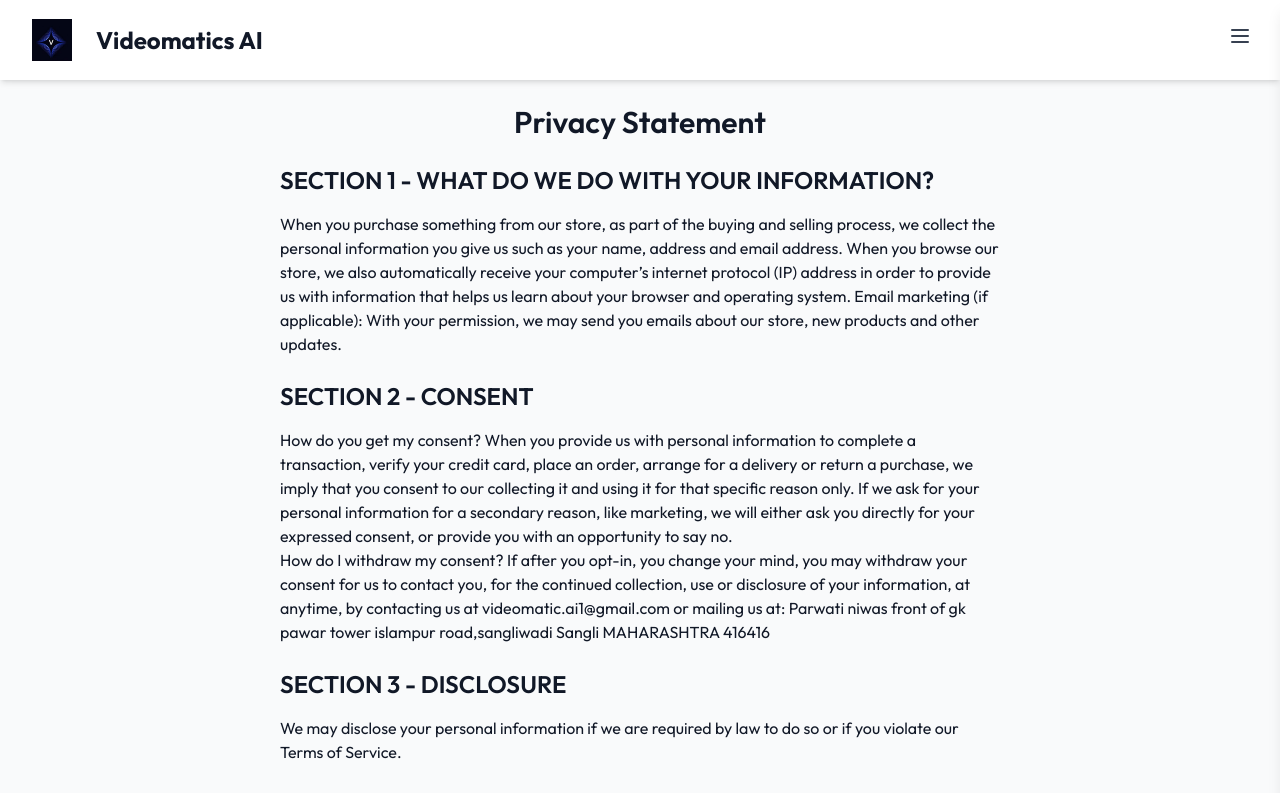
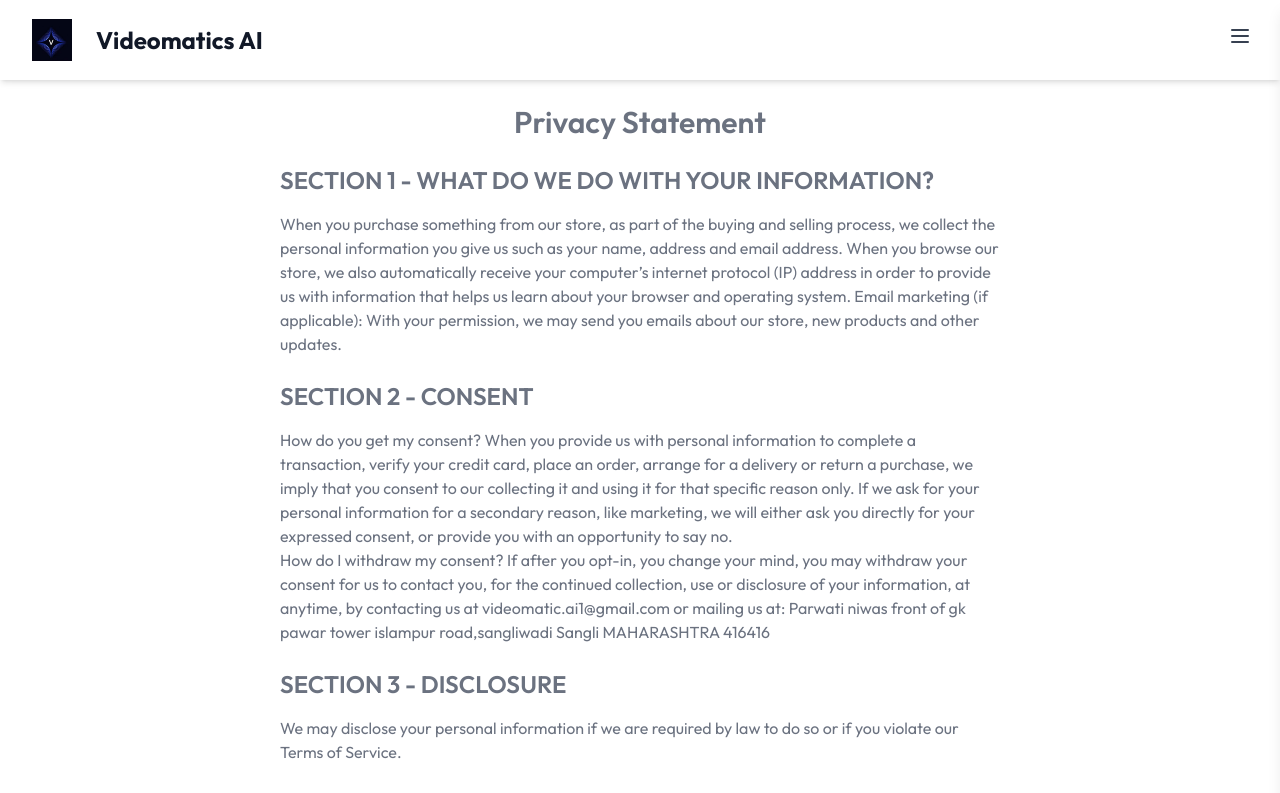
Before and after one commit to Ameycoder8853/Videomatics.Ai, a Next.js app: page /privacy-policy in a window 1280 px wide. Shown: the top 793 px of the page. Built offline with nearby package versions, Linux system fonts and the light colour scheme; no server answers.

Commit message:
Update page.jsx

```diff
--- a/app/privacy-policy/page.jsx
+++ b/app/privacy-policy/page.jsx
@@ -4,7 +4,7 @@ import Header from '../dashboard/_components/Header';
 
 const PrivacyPolicy = () => {
   return (
-    <div className="min-h-screen bg-gray-50 text-gray-900">
+    <div className="min-h-screen text-gray-500">
       <Header />
       <div className="max-w-3xl mx-auto p-6">
         <h1 className="text-3xl font-semibold text-center mb-6">Privacy Statement</h1>
```
